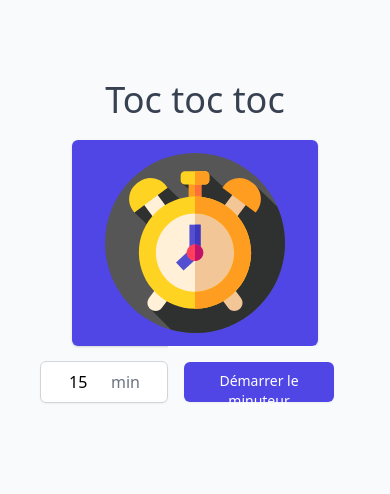
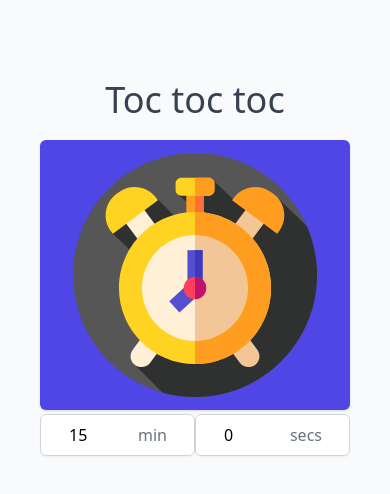
Before and after one commit to ledahu05/toctoctoc, a Next.js app: page / in a window 390 px wide. Shown: the top 494 px of the page. Built offline with nearby package versions, Linux system fonts and the light colour scheme.

Commit message:
hhmm, mobile display, svg image done

```diff
--- a/components/button.tsx
+++ b/components/button.tsx
@@ -1,7 +1,9 @@
 import React from 'react'
 import styled from 'styled-components'
-import Image from 'next/image'
+// import Image from 'next/image'
 import cn from 'classnames'
+
+const Image = styled.img``
 
 
 const ButtonWrapper = styled.div`
@@ -29,10 +31,10 @@ export const ButtonCTA: React.FC<{ imageRelativeURL: string, variant: ButtonVari
     <ButtonWrapper className="rounded-md shadow" onClick={onClick}>
       <ButtonLabel className={classes} >
 
-        <div style={{ position: 'relative', width: '180px', height: '180px' }}>
+        {/* <div style={{ position: 'relative', width: '180px', height: '180px' }}> */}
 
-          <Image src={imageRelativeURL} layout="fill" objectFit="cover" />
-        </div>
+        <Image src={imageRelativeURL} />
+        {/* </div> */}
 
         {children}
       </ButtonLabel>
--- a/lib/broadcasters.js
+++ b/lib/broadcasters.js
@@ -49,7 +49,6 @@ export let zip = curry((broadcaster1, broadcaster2, listener) => {
   let buffer1 = [];
   let cancel1 = broadcaster1((value) => {
     buffer1.push(value);
-    // console.log(buffer1)
     if (buffer2.length) {
       listener([buffer1.shift(), buffer2.shift()]);
 
@@ -136,7 +135,6 @@ export let getURL = (url) => (listener) => {
     });
 
   return () => {
-    console.log(`aborting`);
     controller.abort();
   };
 };
--- a/pages/index.tsx
+++ b/pages/index.tsx
@@ -11,6 +11,7 @@ import {
 } from '../state/features/wolf/actions';
 import { NextPage } from 'next';
 import useAudio from '../lib/useAudio';
+import { floor } from 'lodash';
 
 
 const GONG_URL = '/sound/gong-doux.mp3'
@@ -20,17 +21,27 @@ const FormContainer = styled.div`
   max-width: 30rem;
 `;
 
+const formatSpeed = (initialSpeed: number): number[] => {
+  return [floor(initialSpeed), (initialSpeed % 1) * 60]
+}
+
+const TimeWrapper = styled.div``
 const IndexPage: NextPage = () => {
   const { wolfSpeed } = useSelector((state: AppState) => {
     return state.wolf;
   });
 
+  const [timerDuration, setTimerDuration] = useState(wolfSpeed);
+  const [min, sec] = formatSpeed(wolfSpeed);
+  const [minutes, setMinutes] = useState(min);
+  const [seconds, setSeconds] = useState(sec);
 
   const [playing, toggle] = useAudio(GONG_URL);
 
   const [wolfState, setWolfState] = useState('stopped');
-  // const [userState, setUserState] = useState('stopped');
-  const [speed, setSpeed] = useState(wolfSpeed.toString());
+
+
+
   const [timeLeft, setTimeLeft] = useState(wolfSpeed * 60);
 
 
@@ -40,24 +51,28 @@ const IndexPage: NextPage = () => {
   const intervalRef = useRef<number>()
 
 
-  const onInput = useCallback((e: ChangeEvent<HTMLInputElement>) => {
-    setSpeed(e.target.value)
+
+  const onMinutes = useCallback((e: ChangeEvent<HTMLInputElement>) => {
+    setMinutes(+e.target.value)
   }, [])
+  const onSeconds = useCallback((e: ChangeEvent<HTMLInputElement>) => {
+    setSeconds(+e.target.value)
+  }, [])
+
+
+
   useEffect(() => {
     if (wolfState === 'started') {
       if (intervalRef.current === undefined) {
-        console.log('started', timeLeft, wolfSpeed * 60)
         intervalRef.current = setInterval(() => {
           setTimeLeft(old => {
             return old - 1
           });
         }, 1000)
 
-        console.log('creating timeout')
         setTimeout(() => {
           clearInterval(intervalRef.current)
           setWolfState('stopped');
-          console.log('done')
           if (!playing) toggle();
         }, wolfSpeed * 60 * 1000);
       }
@@ -71,15 +86,16 @@ const IndexPage: NextPage = () => {
 
 
   const onSubmit = useCallback(() => {
-    const speedFloat = parseFloat(speed);
-    console.log('submitting: ', speedFloat)
+
+    const speedFloat = minutes + (seconds / 60);
     dispatch(setWolfSpeed(speedFloat));
     setWolfState('started')
+    setTimerDuration(speedFloat * 60)
     setTimeLeft(speedFloat * 60)
     if (intervalRef.current !== undefined) {
       intervalRef.current = undefined
     }
-  }, [speed]);
+  }, [timerDuration, minutes, seconds]);
 
   const getCurrentScreen = () => {
     if (wolfState === 'stopped') {
@@ -87,7 +103,7 @@ const IndexPage: NextPage = () => {
         <div className='flex justify-center'>
 
 
-          <FormContainer className='form-container flex flex-col items-center'>
+          <FormContainer className='form-container flex flex-col items-center max-w-xl'>
             <h1 className='text-4xl text-center text-gray-700 dark:text-gray-100'>
               Toc toc toc
               </h1>
@@ -98,14 +114,15 @@ const IndexPage: NextPage = () => {
                 onClick={onSubmit}
               ></ButtonCTA>
             </ButtonContainer>
-            <div className='flex items-center'>
-              <div className='mt-1 relative rounded-md shadow-sm '>
+
+            <TimeWrapper className="flex justify-between w-full">
+              <div className='mt-1 relative rounded-md shadow-sm md:mr-5'>
                 <input
-                  value={speed}
-                  onChange={onInput}
-                  type='text'
-                  id='speed'
-                  className='w-32 focus:ring-indigo-500 focus:border-indigo-500 block  pl-7 pr-12 sm:text-sm border-gray-300 rounded-md'
+                  value={minutes}
+                  onChange={onMinutes}
+                  type='number'
+                  id='minutes'
+                  className='w-full focus:ring-indigo-500 focus:border-indigo-500 block  pl-7 pr-12 sm:text-sm border-gray-300 rounded-md'
                   placeholder='0'
                 />
 
@@ -118,16 +135,28 @@ const IndexPage: NextPage = () => {
                   </label>
                 </div>
               </div>
-              <div className='px-4 py-3 bg-gray-50 text-right sm:px-6'>
-                <button
-                  onClick={onSubmit}
-                  type='submit'
-                  className='mt-1 h-10 inline-flex justify-center py-2 px-4 border border-transparent shadow-sm text-sm font-medium rounded-md text-white bg-indigo-600 hover:bg-indigo-700 focus:outline-none focus:ring-2 focus:ring-offset-2 focus:ring-indigo-500'
-                >
-                  Démarrer le minuteur
-                </button>
+              <div className='mt-1 relative rounded-md shadow-sm '>
+                <input
+                  value={seconds}
+                  onChange={onSeconds}
+                  type='number'
+                  id='minutes'
+                  className='w-full focus:ring-indigo-500 focus:border-indigo-500 block  pl-7 pr-12 sm:text-sm border-gray-300 rounded-md'
+                  placeholder='0'
+                />
+
+                <div className='absolute inset-y-0 right-0 flex items-center justify-center'>
+                  <label htmlFor='time' className='sr-only'>
+                    Unit of time
+                  </label>
+                  <label className='flex items-center justify-center h-full py-0 pl-2 pr-7 border-transparent bg-transparent text-gray-500 sm:text-sm rounded-md'>
+                    secs
+                  </label>
+                </div>
               </div>
-            </div>
+            </TimeWrapper>
+
+
 
 
           </FormContainer>
@@ -143,7 +172,7 @@ const IndexPage: NextPage = () => {
               Toc toc toc
           </h1>
 
-            <Countdown time={parseFloat(speed) * 60} timeLeft={timeLeft} />
+            <Countdown time={timerDuration} timeLeft={timeLeft} />
           </FormContainer>
         </div>
 
```
Also changed, not shown: lib/operators.js.
